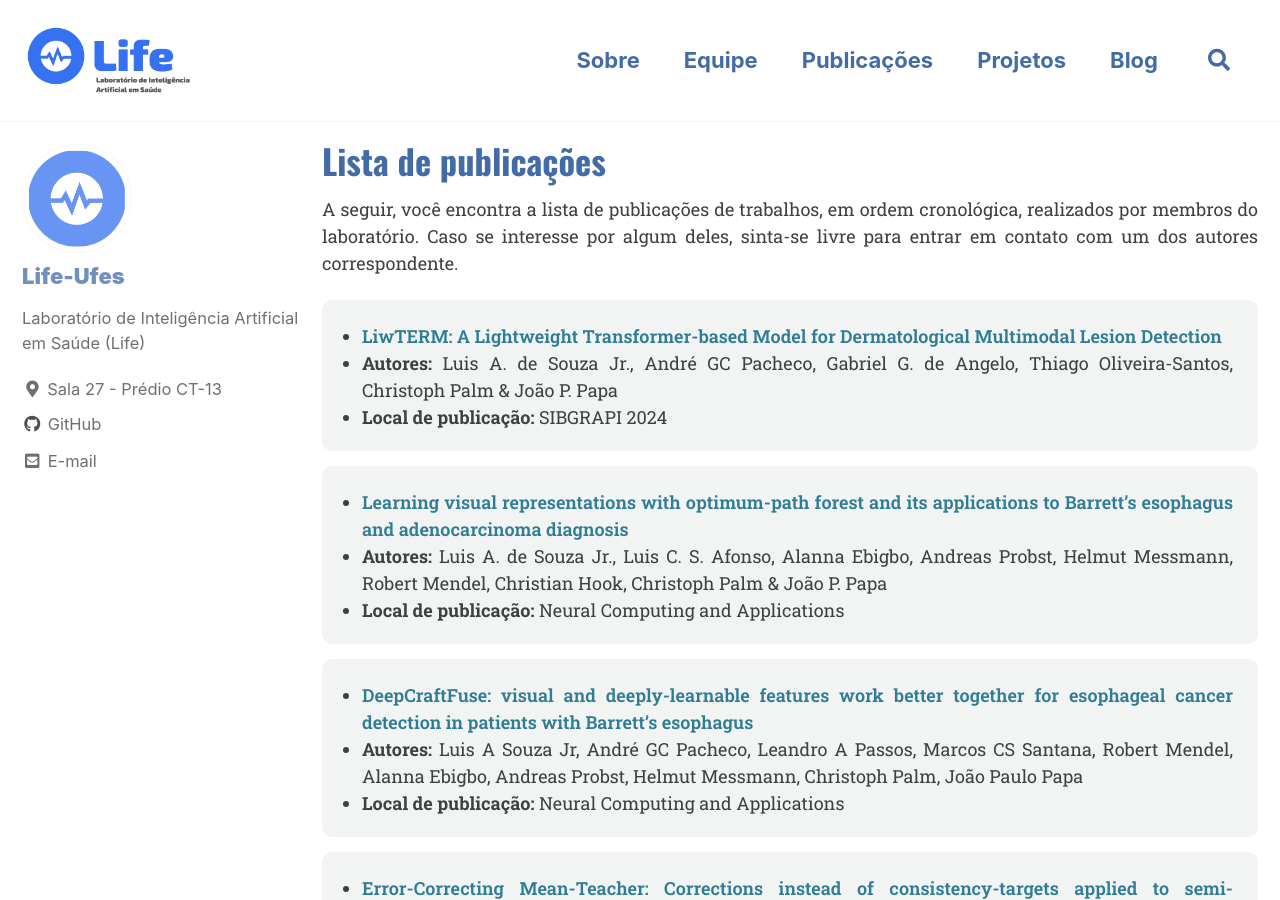
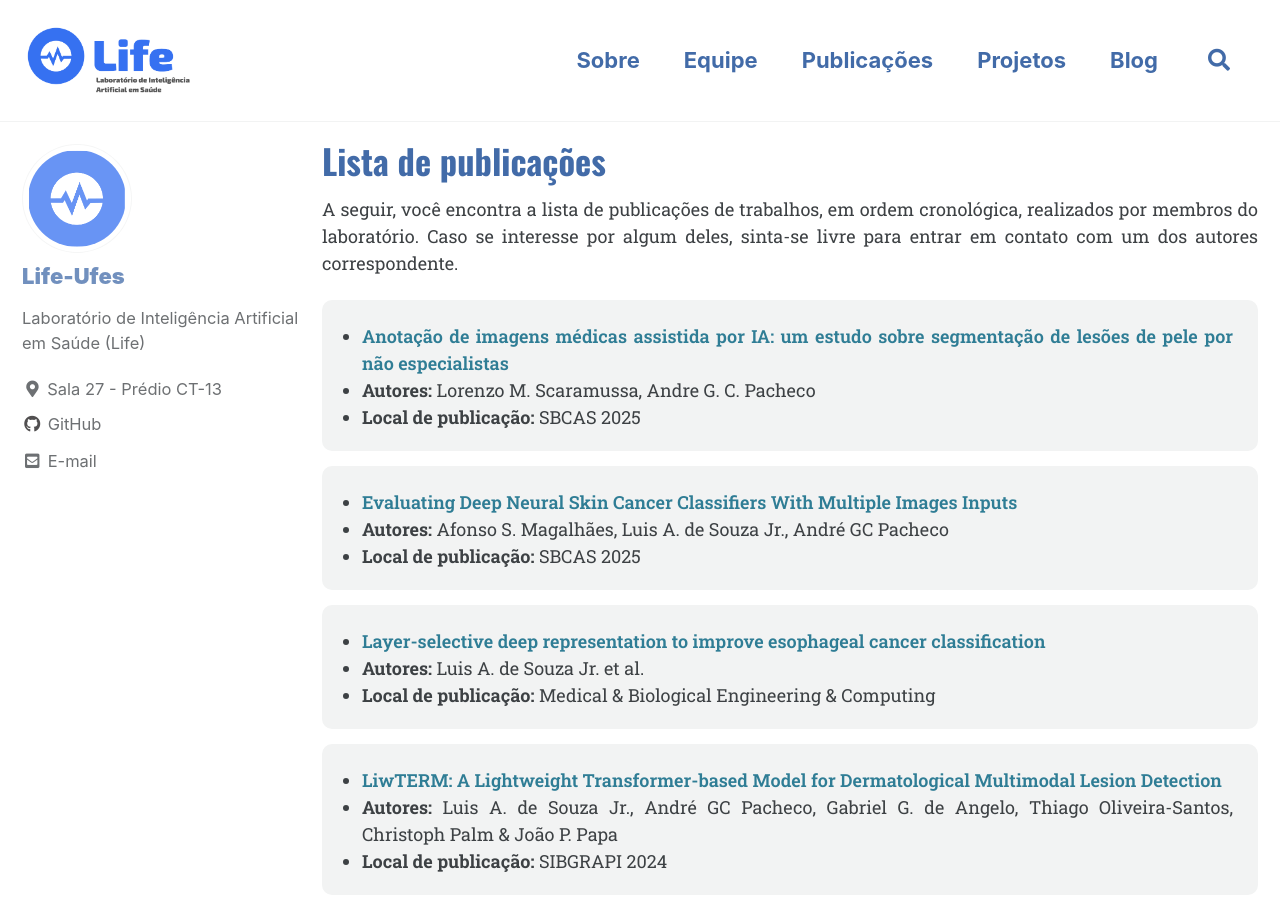
Before and after one commit to life-ufes/site, a Jekyll site: the page built from _pages/publicacoes.md, in a window 1280 px wide and 900 px high. Built offline with Jekyll 4.4.1, drawn with Linux system fonts in a browser that asks for light colours; cached includes are drawn as plain includes.

Commit message:
updating papers

```diff
--- a/_data/papers.yml
+++ b/_data/papers.yml
@@ -7,6 +7,21 @@
 #   presentation:
 
 papers:
+  - title: "Anotação de imagens médicas assistida por IA: um estudo sobre segmentação de lesões de pele por não especialistas"
+    authors: "Lorenzo M. Scaramussa, Andre G. C. Pacheco"
+    link: "https://www.sbcas2025.com/trilhaprincipal"
+    place: "SBCAS 2025"
+
+  - title: "Evaluating Deep Neural Skin Cancer Classifiers With Multiple Images Inputs"
+    authors: "Afonso S. Magalhães, Luis A. de Souza Jr., André GC Pacheco"
+    link: "https://www.sbcas2025.com/trilhaprincipal"
+    place: "SBCAS 2025"
+
+  - title: "Layer-selective deep representation to improve esophageal cancer classification"
+    authors: "Luis A. de Souza Jr. et al."
+    link: "https://link.springer.com/article/10.1007/s11517-024-03142-8"
+    place: "Medical & Biological Engineering & Computing"
+
   - title: "LiwTERM: A Lightweight Transformer-based Model for Dermatological Multimodal Lesion Detection"
     authors: "Luis A. de Souza Jr., André GC Pacheco, Gabriel G. de Angelo, Thiago Oliveira-Santos, Christoph Palm & João P. Papa"
     link: "http://sibgrapi.sid.inpe.br/col/sid.inpe.br/sibgrapi/2024/08.28.21.03/doc/souza-19_clean.pdf"
```
